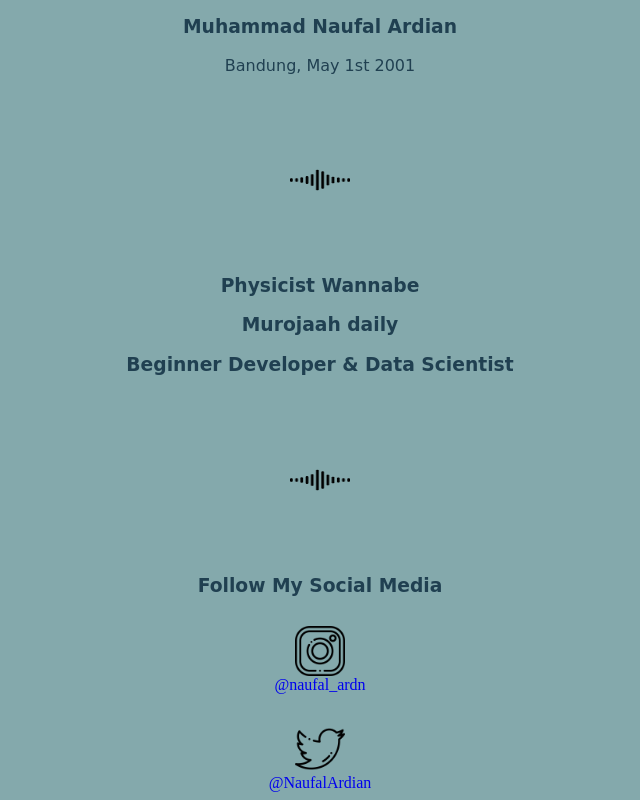
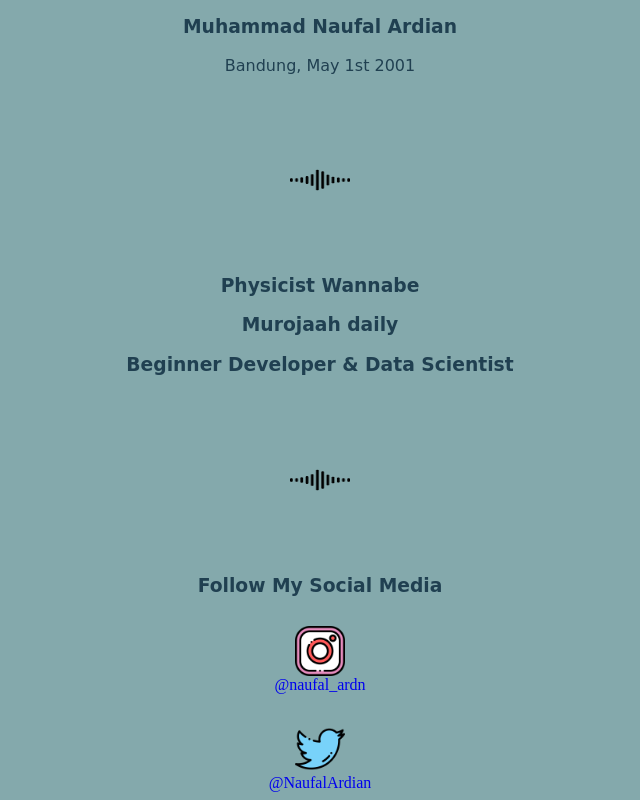
Before and after one commit to naufal151/personalsite, a plain HTML site: page index.html in a window 1280 px wide. Shown: the part 624-1424 px from the top of the page, without its empty margins (320-960 px from the left). Drawn offline with Linux system fonts and the light colour scheme.

Commit message:
Update index.html

```diff
--- a/index.html
+++ b/index.html
@@ -28,9 +28,9 @@
   </div>
   <div class="third-content">
     <h3 class="name">Follow My Social Media</h3>
-    <a href="https://www.instagram.com/naufal_ardn/"><img src="img/instagram.png" alt="insta" class="socmed insta"></a>
+    <a href="https://www.instagram.com/naufal_ardn/"><img src="img/instagram1.png" alt="insta" class="socmed insta"></a>
     <a href="https://www.instagram.com/naufal_ardn/" class="accsoc">@naufal_ardn</a>
-    <a href="https://twitter.com/naufalardian"><img src="img/twitter.png" alt="twit" class="socmed twit"></a>
+    <a href="https://twitter.com/naufalardian"><img src="img/twitter1.png" alt="twit" class="socmed twit"></a>
     <a href="https://twitter.com/naufalardian" class="accsoc">@NaufalArdian</a>
   </div>
 </body>
```
